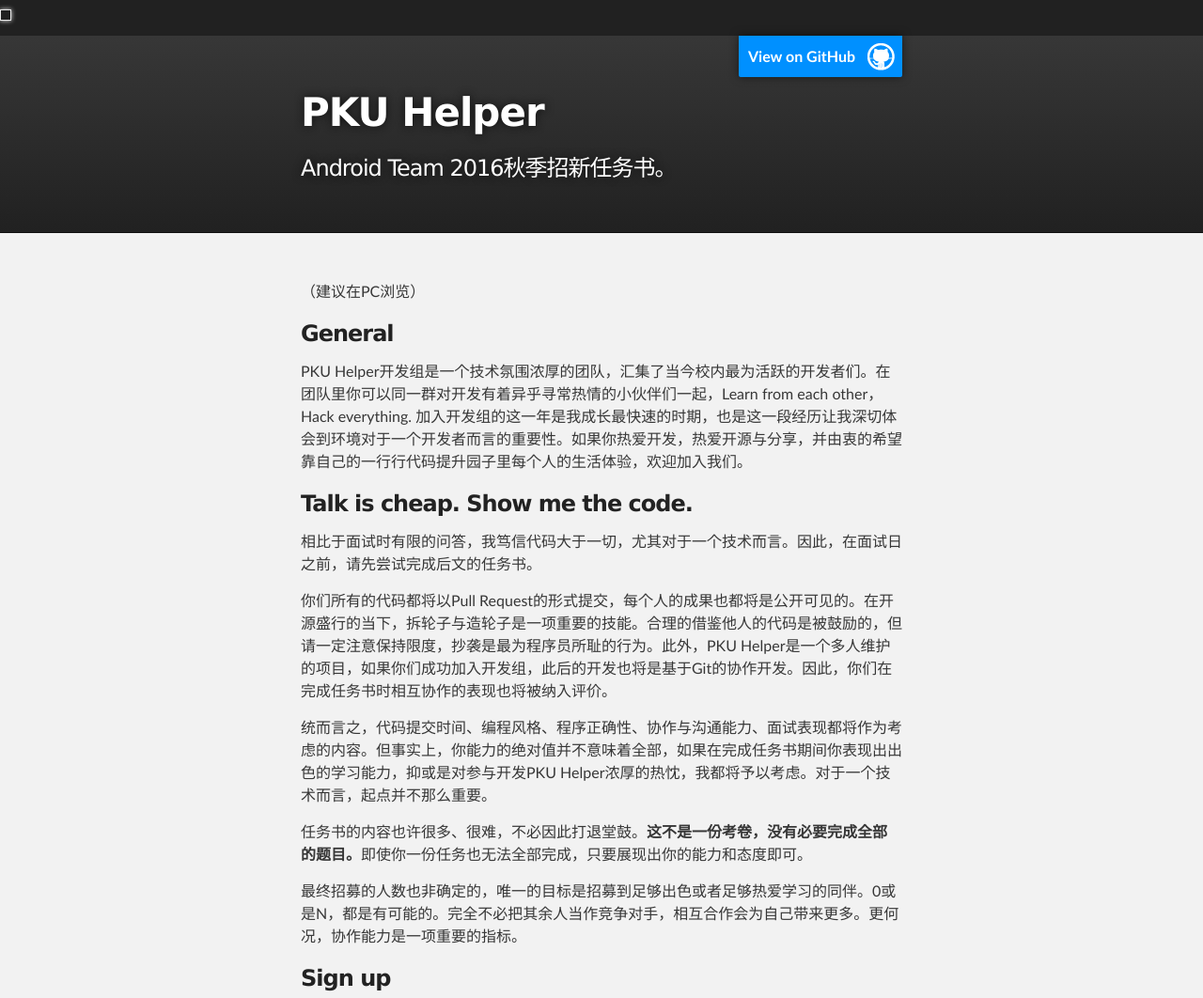
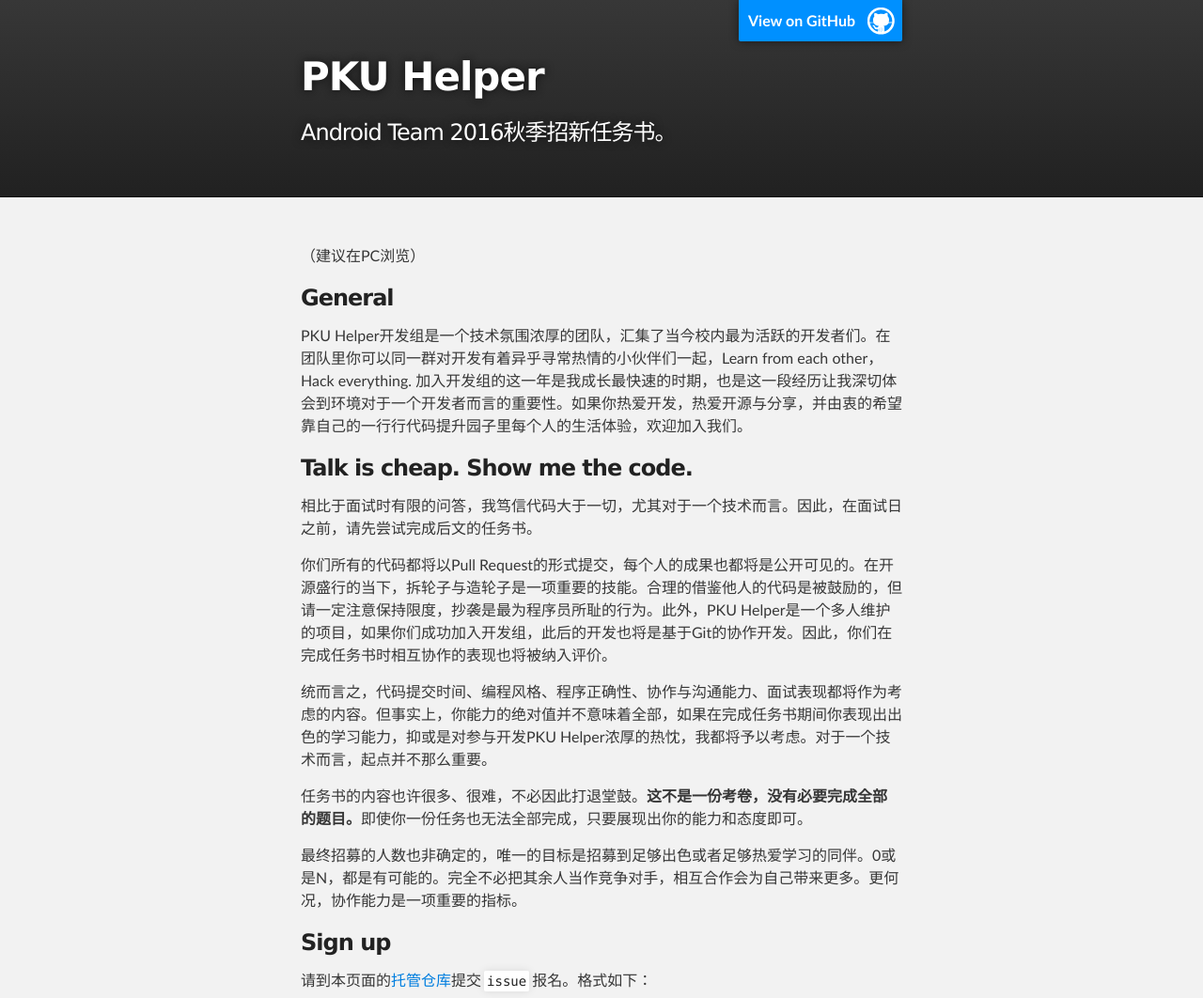
Before and after one commit to Luolc/PKUHelper-TaskMap-2016, a plain HTML site: page index.html in a window 1280 px wide. Shown: the top 1062 px of the page at 94% size. Drawn offline with Linux system fonts and the light colour scheme.

Commit message:
try adding icon

```diff
--- a/index.html
+++ b/index.html
@@ -13,7 +13,9 @@
 
   <body>
 
-    <img src="./images/ic_share_icon.jpg" style="width:0px; height:0px; overflow:hidden"/>
+      <div style='display:none;'>
+          <img src='./images/ic_share_icon.jpg' />
+      </div>
 
     <!-- HEADER -->
     <div id="header_wrap" class="outer">
```
Also changed, not shown: images/ic_share_icon.png.
